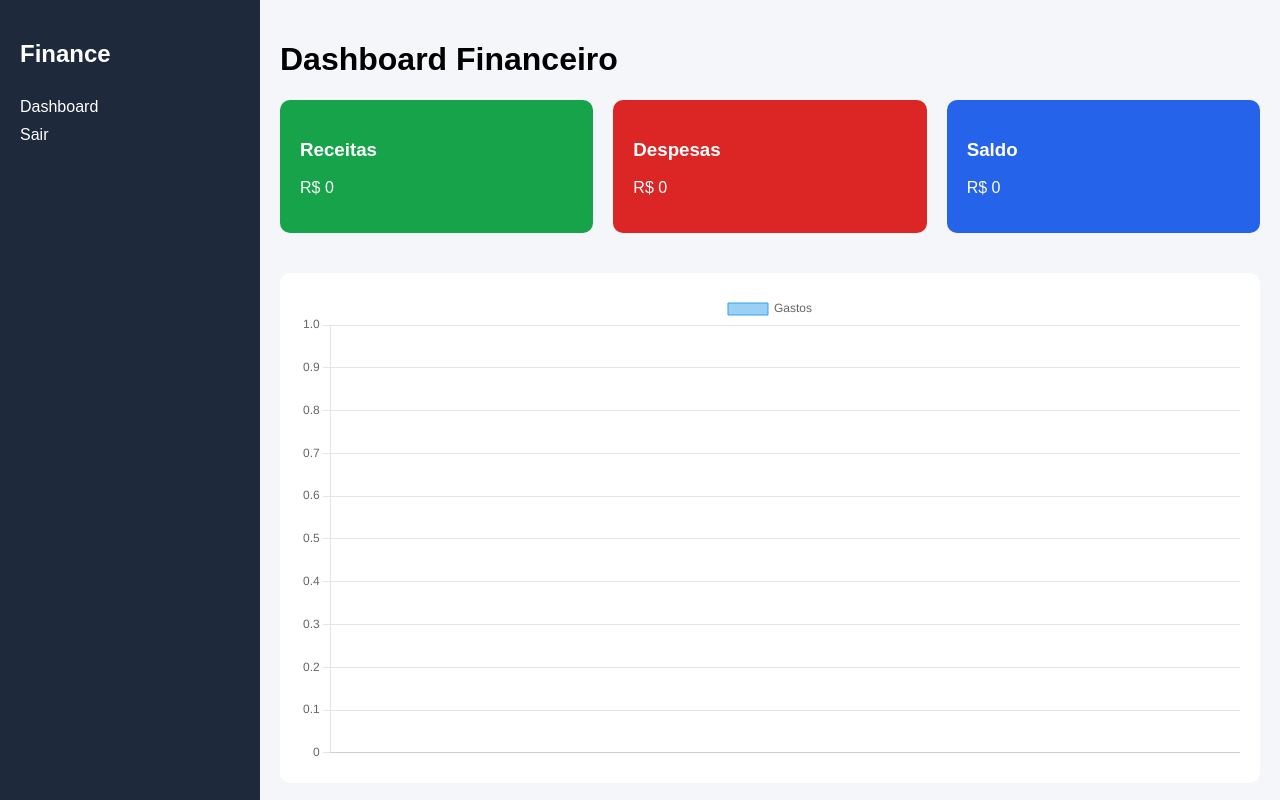
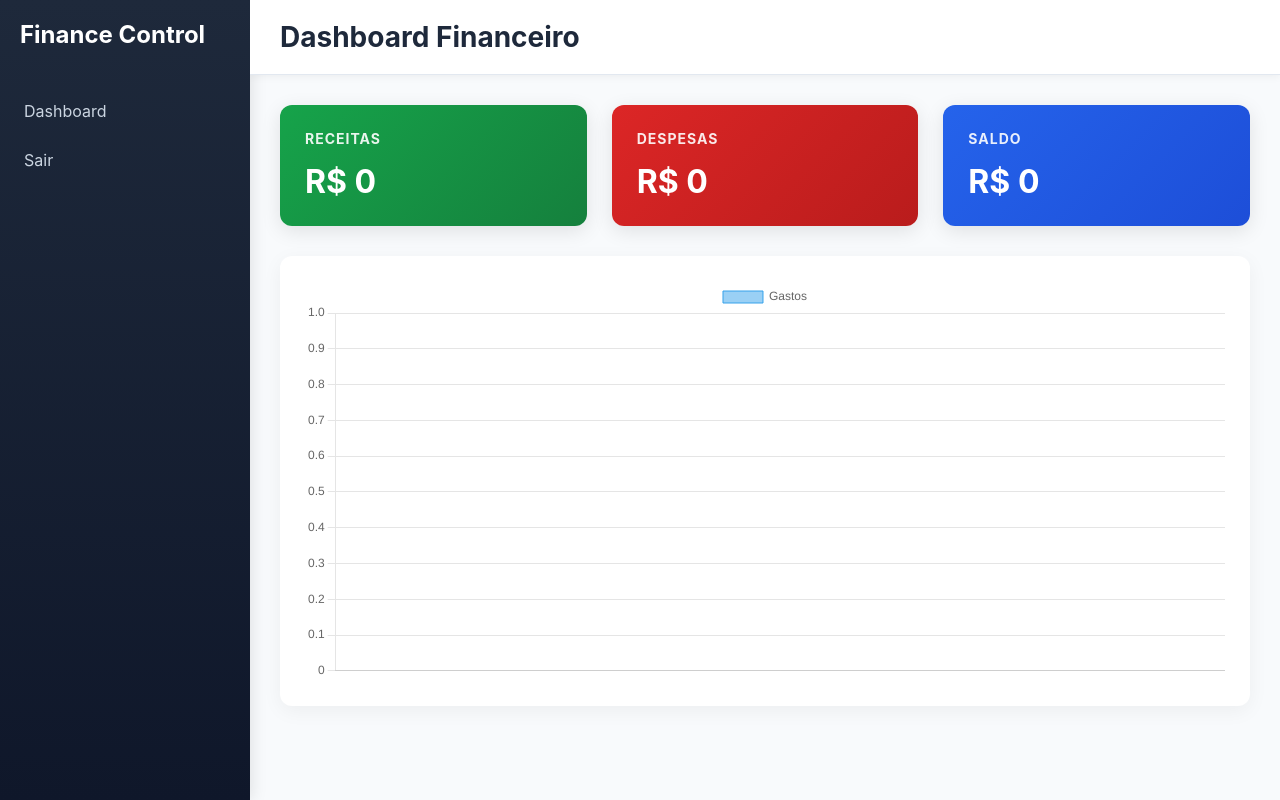
Before and after one commit to VictorRuuan/Finance_Control, a FastAPI app: page /dashboard in a window 1280 px wide. Run offline with FastAPI, Linux system fonts and the light colour scheme; the visitor is signed in with stand-in values (Sample User, id 1).

Commit message:
Estilizando o site

```diff
--- a/app/static/css/style.css
+++ b/app/static/css/style.css
@@ -1,7 +1,9 @@
 body {
     margin: 0;
-    font-family: Arial, sans-serif;
-    background-color: #f4f6f9;
+    font-family: -apple-system, BlinkMacSystemFont, 'Segoe UI', 'Roboto', 'Oxygen',
+        'Ubuntu', 'Cantarell', 'Fira Sans', 'Droid Sans', 'Helvetica Neue',
+        sans-serif;
+    background-color: #f8fafc;
 }
 
 /* Layout principal */
@@ -12,69 +14,125 @@ body {
 
 /* Sidebar */
 .sidebar {
-    width: 220px;
-    background: #1e293b;
+    width: 250px;
+    background: linear-gradient(180deg, #1e293b 0%, #0f172a 100%);
     color: white;
-    padding: 20px;
+    padding: 20px 0;
+    box-shadow: 2px 0 15px rgba(0, 0, 0, 0.1);
 }
 
 .sidebar h2 {
-    margin-bottom: 30px;
+    margin: 0 0 40px 0;
+    padding: 0 20px;
+    font-size: 24px;
+}
+
+.sidebar nav {
+    display: flex;
+    flex-direction: column;
+    gap: 5px;
 }
 
 .sidebar a {
     display: block;
-    color: white;
+    color: #cbd5e1;
     text-decoration: none;
-    margin: 10px 0;
+    padding: 12px 20px;
+    transition: all 0.3s;
+    border-left: 4px solid transparent;
 }
 
 .sidebar a:hover {
-    opacity: 0.7;
+    background: rgba(255, 255, 255, 0.05);
+    color: white;
+    border-left-color: #2563eb;
 }
 
 /* Main */
 .main-content {
     flex: 1;
-    padding: 20px;
+    overflow-y: auto;
+    display: flex;
+    flex-direction: column;
 }
 
 /* Topbar */
 .topbar {
-    margin-bottom: 20px;
+    background: white;
+    padding: 20px 30px;
+    border-bottom: 1px solid #e2e8f0;
+    box-shadow: 0 2px 8px rgba(0, 0, 0, 0.05);
+}
+
+.topbar h1 {
+    margin: 0;
+    color: #1e293b;
+    font-size: 28px;
+}
+
+/* Content */
+.content {
+    flex: 1;
+    padding: 30px;
 }
 
 /* Cards */
 .cards {
-    display: flex;
-    gap: 20px;
+    display: grid;
+    grid-template-columns: repeat(auto-fit, minmax(280px, 1fr));
+    gap: 25px;
+    margin-bottom: 30px;
 }
 
 .card {
-    flex: 1;
-    padding: 20px;
-    border-radius: 10px;
+    padding: 25px;
+    border-radius: 12px;
     color: white;
+    box-shadow: 0 5px 20px rgba(0, 0, 0, 0.1);
+    transition: transform 0.3s, box-shadow 0.3s;
+}
+
+.card:hover {
+    transform: translateY(-5px);
+    box-shadow: 0 10px 30px rgba(0, 0, 0, 0.15);
+}
+
+.card h3 {
+    margin: 0 0 15px 0;
+    font-size: 14px;
+    text-transform: uppercase;
+    letter-spacing: 1px;
+    opacity: 0.9;
+}
+
+.card p {
+    margin: 0;
+    font-size: 32px;
+    font-weight: bold;
 }
 
 .receita {
-    background: #16a34a;
+    background: linear-gradient(135deg, #16a34a 0%, #15803d 100%);
 }
 
 .despesa {
-    background: #dc2626;
+    background: linear-gradient(135deg, #dc2626 0%, #b91c1c 100%);
 }
 
 .saldo {
-    background: #2563eb;
+    background: linear-gradient(135deg, #2563eb 0%, #1d4ed8 100%);
 }
 
 /* Gráfico */
 .grafico {
-    margin-top: 40px;
     background: white;
-    padding: 20px;
-    border-radius: 10px;
+    padding: 25px;
+    border-radius: 12px;
+    box-shadow: 0 5px 20px rgba(0, 0, 0, 0.05);
+}
+
+.grafico canvas {
+    max-height: 400px;
 }
 
 /* Login e Registro */
--- a/app/templates/base.html
+++ b/app/templates/base.html
@@ -12,7 +12,7 @@
 
     <!-- Sidebar -->
     <aside class="sidebar">
-        <h2>Finance</h2>
+        <h2>Finance Control</h2>
         <nav>
             <a href="/dashboard">Dashboard</a>
             <a href="/logout">Sair</a>
```
Also changed, not shown: other parts of app/static/css/style.css (+69 -9 lines).
